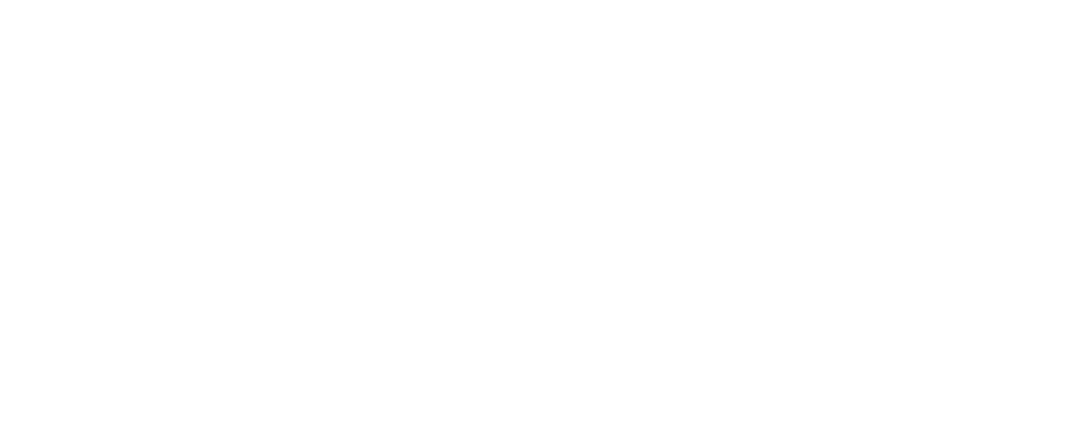
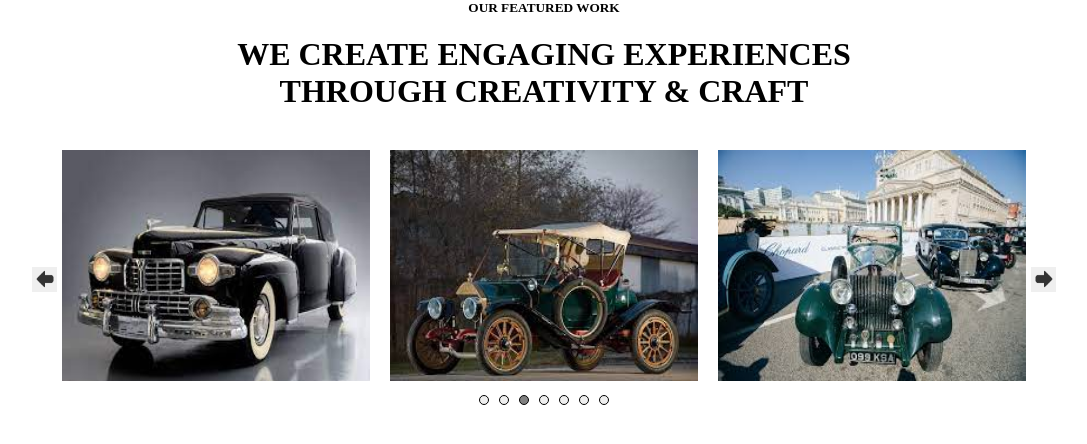
Before and after one commit to Gr-Stanislav/slickslider, a plain HTML site: page index.html in a window 1280 px wide. Shown: the whole page, without its empty margins (96-1183 px from the left). Drawn offline with nearby package versions, Linux system fonts and the light colour scheme.

Commit message:
add slick

```diff
--- a/CSS/style.css
+++ b/CSS/style.css
@@ -0,0 +1,104 @@
+* {
+    margin: 0;
+    padding: 0;
+    box-sizing: border-box;
+}
+
+h1, h5 {
+    text-align: center;
+    width: 50%;
+    margin: 0 auto;
+}
+
+h5 {
+    margin-bottom: 20px;
+}
+
+.im {
+    position: relative;
+}
+.slider {
+    width: 80%;
+    margin: 40px auto;
+    padding: 0 20px;
+}
+
+.slider-item {
+    width: 200px;
+    height: auto;
+}
+
+img {
+    width: 100%;
+    height: 100%;
+}
+
+/* SLIDER------------------------ */
+.slick-track {
+    display: flex;
+}
+
+.slick-slide {
+    margin-left: 10px;
+    margin-right: 10px;
+}
+
+.slick-arrow {
+    font-size: 0px;
+    width: 25px;
+    height: 25px;
+    position: absolute;
+    z-index: 3;
+}
+
+.slick-prev {
+    background-image: url("/image/left48.png");
+    background-repeat: no-repeat;
+    background-position: center;
+    background-size: 20px;
+    left: 0px;
+    top: 45%;
+}
+
+.slick-next {
+    background-image: url("/image/right26.png");
+    background-repeat: no-repeat;
+    background-position: center;
+    background-size: 20px;
+    right: 0px;
+    top: 45%;
+}
+
+.slick-arrow {
+    font-size: 0px;
+    width: 25px;
+    height: 25px;
+    position: absolute;
+    z-index: 3;
+    border: none;
+    outline: none;
+}
+
+.slick-dots {
+    display: flex;
+    align-items: center;
+    justify-content: center;
+}
+
+ul li {
+    list-style: none;
+    margin-top: 30px;
+    margin: 5px;
+}
+
+li button {
+    font-size: 0;
+    border: 1px solid #000;
+    width: 10px;
+    height: 10px;
+    border-radius: 50%;
+}
+
+.slick-active button {
+    background-color: #808080;
+}
--- a/JS/index.js
+++ b/JS/index.js
@@ -0,0 +1,7 @@
+$('.slider').slick({
+    slidesToShow: 3,
+    slidesToScroll: 1,
+    autoplay: true,
+    autoplaySpeed: 2000,
+    dots: true,
+  });
--- a/index.html
+++ b/index.html
@@ -4,9 +4,53 @@
     <meta charset="UTF-8">
     <meta http-equiv="X-UA-Compatible" content="IE=edge">
     <meta name="viewport" content="width=device-width, initial-scale=1.0">
+    <link rel="stylesheet" type="text/css" href="//cdn.jsdelivr.net/npm/slick-carousel@1.8.1/slick/slick.css"/>
+    <link rel="stylesheet" href="/CSS/style.css">
     <title>Document</title>
 </head>
 <body>
+        <h5>OUR FEATURED WORK</h5>
 
+        <h1>WE CREATE ENGAGING
+        EXPERIENCES THROUGH
+        CREATIVITY & CRAFT</h1>
+    <div class="im">
+        <div class="slider">
+            <div class="slider-item">
+                <img src="/image/01.jpg" alt="#">
+            </div>
+
+            <div class="slider-item">
+                <img src="/image/02.jpeg" alt="#">
+            </div>
+
+            <div class="slider-item">
+                <img src="/image/03.jpeg" alt="#">
+            </div>
+
+            <div class="slider-item">
+                <img src="/image/04.jpeg" alt="#">
+            </div>
+
+            <div class="slider-item">
+                <img src="/image/05.jpeg" alt="#">
+            </div>
+
+            <div class="slider-item">
+                <img src="/image/06.jpeg" alt="#">
+            </div>
+
+            <div class="slider-item">
+                <img src="/image/07.jpeg" alt="#">
+            </div>
+        </div>
+    </div>
+
+
+
+
+        <script src="https://ajax.googleapis.com/ajax/libs/jquery/3.6.0/jquery.min.js"></script>
+        <script type="text/javascript" src="//cdn.jsdelivr.net/npm/slick-carousel@1.8.1/slick/slick.min.js"></script>
+        <script src="/JS/index.js"></script>
 </body>
 </html>
```
Also changed, not shown: image/01.jpg (added), image/02.jpeg (added), image/03.jpeg (added), image/04.jpeg (added), image/05.jpeg (added), image/06.jpeg (added), image/07.jpeg (added), image/left.png (added), image/left48.png (added), image/right.png (added), image/right26.png (added).
